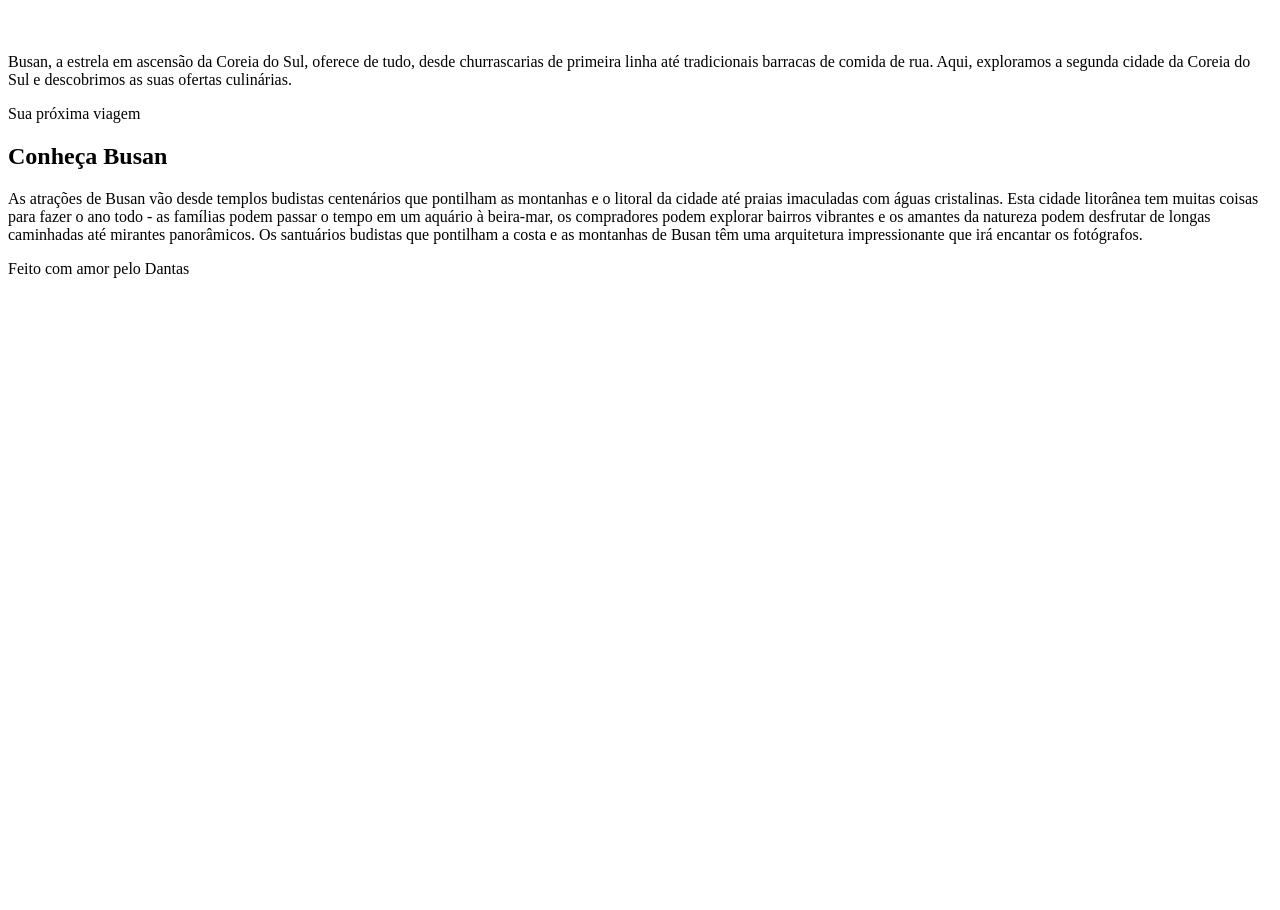
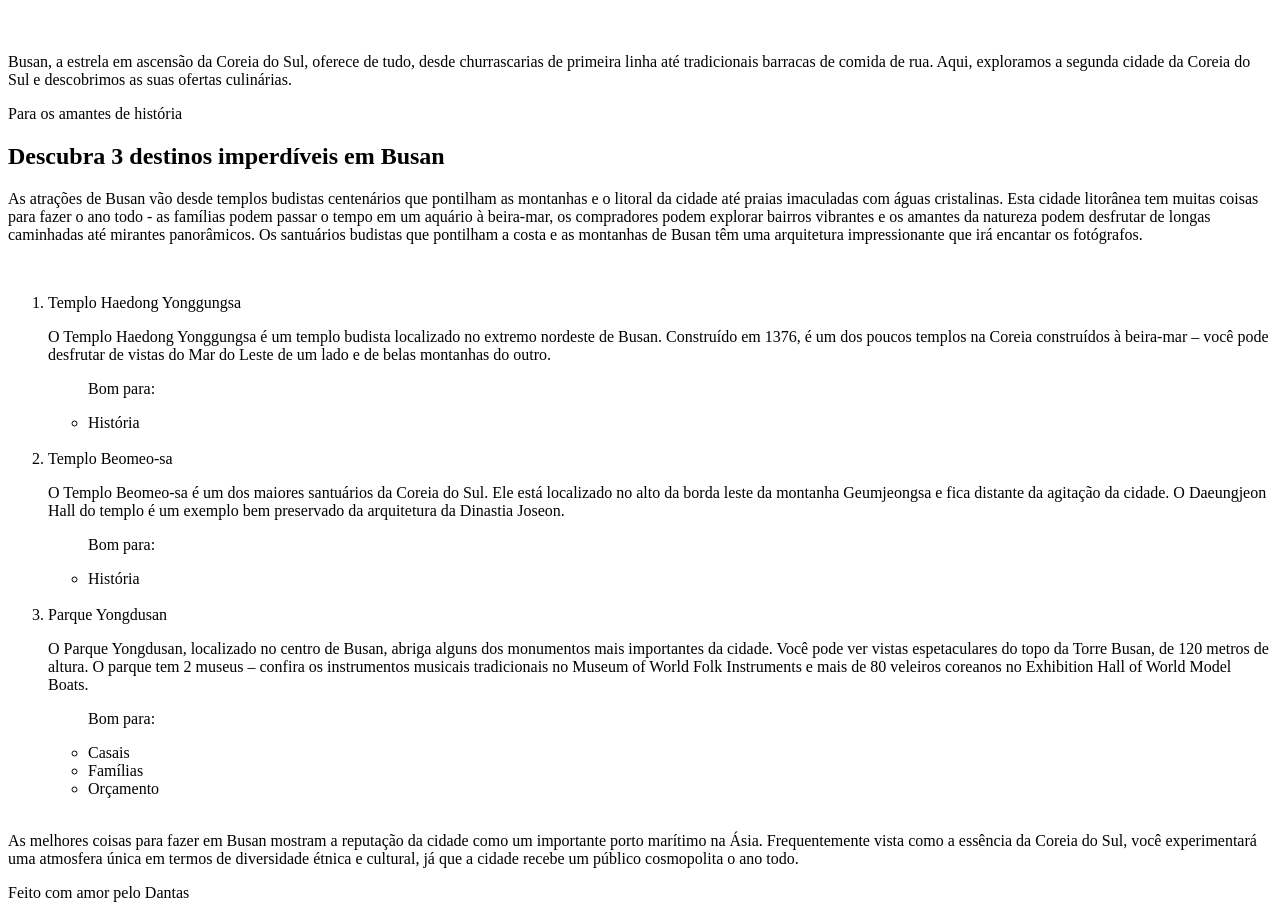
Before and after one commit to Gabr002/tourism-page, a plain HTML site: page index.html in a window 1280 px wide. Shown: the part 95-1005 px from the top of the page. Before the commit the page ends 800 px from the top, so only its background shows below. Drawn offline with Linux system fonts and the light colour scheme.

Commit message:
feat: up stucted of project

```diff
--- a/index.html
+++ b/index.html
@@ -19,20 +19,54 @@
 
         <div>
             <section>
-                <p>Sua próxima viagem</p>
-                <h2>Conheça Busan</h2>
+                <p>Para os amantes de história</p>
+                <h2>Descubra 3 destinos imperdíveis em Busan</h2>
                 <p>As atrações de Busan vão desde templos budistas centenários que pontilham as montanhas e o litoral da cidade até praias imaculadas com águas cristalinas. Esta cidade litorânea tem muitas coisas para fazer o ano todo - as famílias podem passar o tempo em um aquário à beira-mar, os compradores podem explorar bairros vibrantes e os amantes da natureza podem desfrutar de longas caminhadas até mirantes panorâmicos.
-                Os santuários budistas que pontilham a costa e as montanhas de Busan têm uma arquitetura impressionante que irá encantar os fotógrafos.
+Os santuários budistas que pontilham a costa e as montanhas de Busan têm uma arquitetura impressionante que irá encantar os fotógrafos.
+                </p>
                 <img src="" alt="">
-            </section>
-            <section>
+                <ol>
+                    <li>Templo Haedong Yonggungsa</li>
+                    <p>O Templo Haedong Yonggungsa é um templo budista localizado no extremo nordeste de Busan. Construído em 1376, é um dos poucos templos na Coreia construídos à beira-mar – você pode desfrutar de vistas do Mar do Leste de um lado e de belas montanhas do outro.
+                    </p>
+                    <ul>
+                        <p>Bom para:</p>
+                        <li>
+                            História
+                        </li>
+                    </ul>
+                    <img src="" alt="">
 
+                    <li>Templo Beomeo-sa </li>
+                    <p>O Templo Beomeo-sa é um dos maiores santuários da Coreia do Sul. Ele está localizado no alto da borda leste da montanha Geumjeongsa e fica distante da agitação da cidade. O Daeungjeon Hall do templo é um exemplo bem preservado da arquitetura da Dinastia Joseon.
+                    </p>
+                    <ul>
+                        <p>Bom para:</p>
+                        <li>
+                            História
+                        </li>
+                    </ul>
+                    <img src="" alt="">
+
+                    <li>Parque Yongdusan</li>
+                    <p>O Parque Yongdusan, localizado no centro de Busan, abriga alguns dos monumentos mais importantes da cidade. Você pode ver vistas espetaculares do topo da Torre Busan, de 120 metros de altura. O parque tem 2 museus – confira os instrumentos musicais tradicionais no Museum of World Folk Instruments e mais de 80 veleiros coreanos no Exhibition Hall of World Model Boats.
+                    </p>
+                    <ul>
+                        <p>Bom para:</p>
+                        <li>Casais</li>
+                        <li>Famílias</li>
+                        <li>Orçamento</li>
+                    </ul>
+                    <img src="" alt="">
+                </ol>
             </section>
         </div>
+
+        <p>As melhores coisas para fazer em Busan mostram a reputação da cidade como um importante porto marítimo na Ásia. Frequentemente vista como a essência da Coreia do Sul, você experimentará uma atmosfera única em termos de diversidade étnica e cultural, já que a cidade recebe um público cosmopolita o ano todo.
+        </p>
+
+        <footer>Feito com amor pelo Dantas</footer>
     </main>
 
-    <footer>
-        Feito com amor pelo Dantas
-    </footer>
 </body>
 </html>
```
